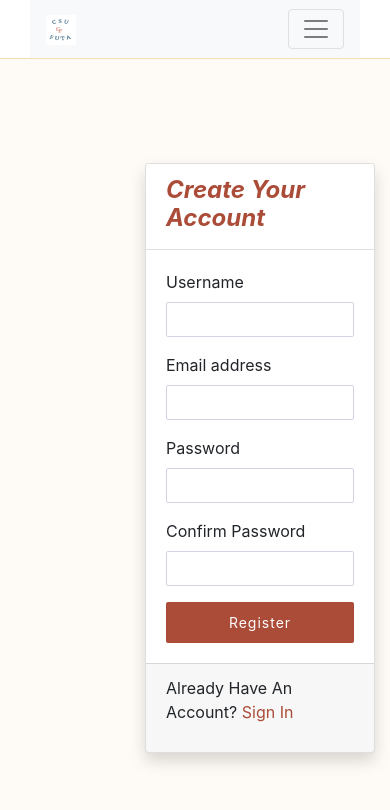
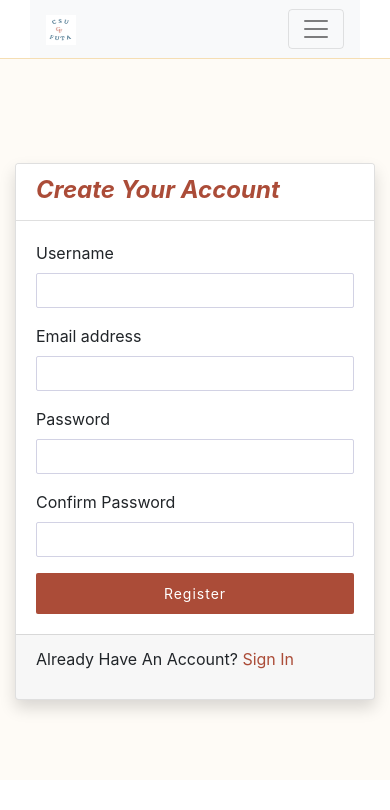
Before and after one commit to profmcdan/csu-gf-client, a React (Create React App) app: page /register in a window 390 px wide. Shown: the top 810 px of the page. Built offline with nearby package versions, Linux system fonts and the light colour scheme.

Commit message:
Registration page offset fix

```diff
--- a/src/components/auth/Register.tsx
+++ b/src/components/auth/Register.tsx
@@ -7,7 +7,7 @@ export default function index() {
     <Fragment>
       <div className="container-fluid register-panel">
         <div className="row mt-4">
-          <div className="col-md-4 offset-4">
+          <div className="col-md-4 offset-md-4">
             <div className="card shadow">
               <div className="card-header form-header">
                 <h3 className="mb-1 form-header-text">
```
